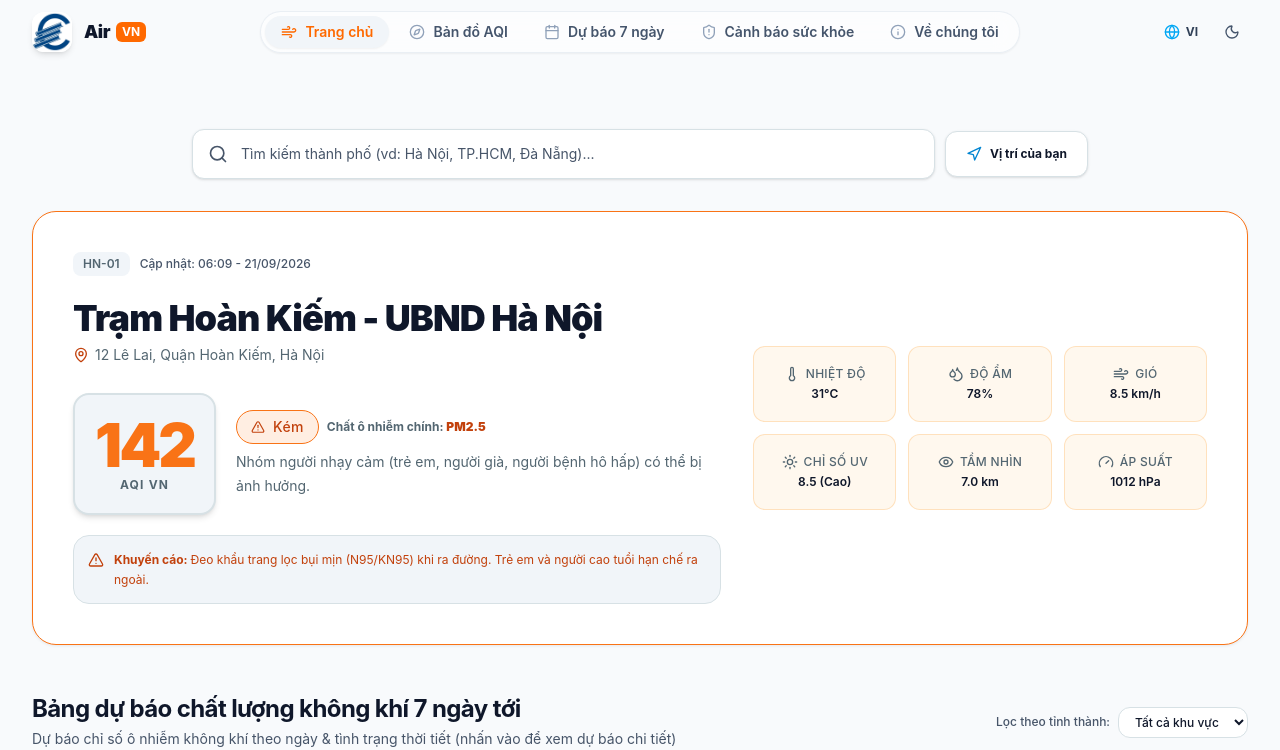
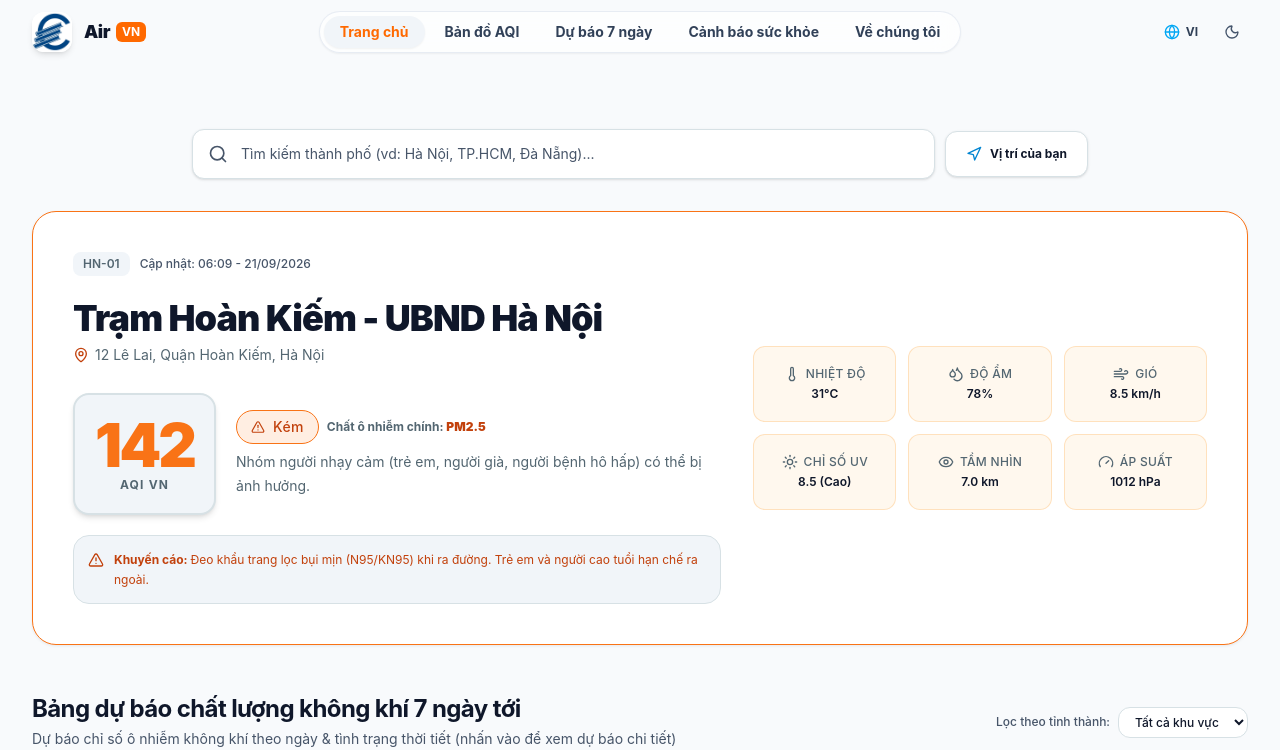
Before and after one commit to Duchuy-05/NCKH_Du-bao-chat-luong-khong-khi-AQI, a React (Vite) app in the folder frontend/: page / in a window 1280 px wide. Shown: the top 750 px of the page. Built offline with nearby package versions, Linux system fonts and the light colour scheme.

Commit message:
review UI header: bỏ icon

```diff
--- a/frontend/src/components/Header.tsx
+++ b/frontend/src/components/Header.tsx
@@ -3,7 +3,7 @@ import { useLocation, useNavigate } from 'react-router-dom';
 import { useTheme } from '../context/ThemeContext';
 import logoImg from '../assets/epu_logo.png';
 import { useLanguage } from '../context/LanguageContext';
-import { Sun, Moon, Globe, Menu, X, Wind, ShieldAlert, Compass, Calendar, Info } from 'lucide-react';
+import { Sun, Moon, Globe, Menu, X } from 'lucide-react';
 
 interface HeaderProps {
   onOpenAuth: (mode: 'login' | 'register') => void;
@@ -35,11 +35,11 @@ export const Header: React.FC<HeaderProps> = ({
   }, []);
 
   const navItems = [
-    { id: 'home', path: '/', labelKey: 'nav.home', icon: Wind },
-    { id: 'maps', path: '/maps', labelKey: 'nav.maps', icon: Compass },
-    { id: 'forecast', path: '/forecast', labelKey: 'nav.forecast', icon: Calendar },
-    { id: 'alerts', path: '/alerts', labelKey: 'nav.alerts', icon: ShieldAlert },
-    { id: 'about', path: '/about', labelKey: 'nav.about', icon: Info },
+    { id: 'home', path: '/', labelKey: 'nav.home' },
+    { id: 'maps', path: '/maps', labelKey: 'nav.maps' },
+    { id: 'forecast', path: '/forecast', labelKey: 'nav.forecast' },
+    { id: 'alerts', path: '/alerts', labelKey: 'nav.alerts' },
+    { id: 'about', path: '/about', labelKey: 'nav.about' },
   ];
 
   const handleNavClick = (path: string) => {
@@ -80,21 +80,22 @@ export const Header: React.FC<HeaderProps> = ({
         </div>
 
         {/* Desktop Navigation Links - Cột giữa (Capsule mờ bo tròn hoàn toàn) */}
-        <nav className="hidden lg:flex items-center justify-center p-1 rounded-full bg-white/60 dark:bg-slate-900/ backdrop-blur-md border border-slate-200/70 dark:border-slate-800/70 shadow-xs gap-1 justify-self-center">
+        <nav className="hidden lg:flex items-center justify-center p-1 rounded-full bg-white/70 dark:bg-slate-900/80 backdrop-blur-md border border-slate-200/80 dark:border-slate-800/80 shadow-xs gap-1 justify-self-center">
           {navItems.map((item) => {
-            const Icon = item.icon;
             const isActive = activePage === item.id;
             return (
               <button
                 key={item.id}
                 onClick={() => handleNavClick(item.path)}
-                className={`flex items-center justify-center gap-2 px-3.5 xl:px-4 py-1.5 rounded-full text-sm font-semibold whitespace-nowrap transition-all cursor-pointer ${isActive
-                  ? 'bg-slate-100 dark:bg-slate-800 text-orange-500 dark:text-orange-400 shadow-xs'
-                  : 'text-slate-600 dark:text-slate-300 hover:text-slate-900 dark:hover:text-white hover:bg-slate-100/60 dark:hover:bg-slate-800/50'
+                className={`relative group overflow-hidden flex items-center justify-center px-4 py-1.5 rounded-full text-sm font-bold whitespace-nowrap transition-all cursor-pointer ${isActive
+                  ? 'bg-slate-100 dark:bg-slate-800/90 text-orange-500 dark:text-orange-400 shadow-xs'
+                  : 'text-slate-700 dark:text-slate-200 hover:text-slate-950 dark:hover:text-white hover:bg-slate-100/60 dark:hover:bg-slate-800/50'
                   }`}
               >
-                <Icon className={`w-4 h-4 shrink-0 ${isActive ? 'text-orange-500 dark:text-orange-400' : 'text-slate-400'}`} />
-                <span className="whitespace-nowrap">{t(item.labelKey)}</span>
+                <span className="whitespace-nowrap z-10">{t(item.labelKey)}</span>
+                {!isActive && (
+                  <span className="absolute bottom-1 left-3 right-3 h-[2px] rounded-full bg-orange-500 scale-x-0 group-hover:scale-x-100 transition-transform duration-200 ease-out origin-center" />
+                )}
               </button>
             );
           })}
@@ -155,18 +156,16 @@ export const Header: React.FC<HeaderProps> = ({
         <div className="lg:hidden border-b border-slate-200 dark:border-slate-800 bg-white dark:bg-slate-900 px-4 pt-2 pb-6 space-y-2 shadow-2xl animate-in slide-in-from-top duration-200">
           <nav className="space-y-1">
             {navItems.map((item) => {
-              const Icon = item.icon;
               const isActive = activePage === item.id;
               return (
                 <button
                   key={item.id}
                   onClick={() => handleNavClick(item.path)}
-                  className={`w-full flex items-center gap-3 px-4 py-3 rounded-xl text-sm font-medium cursor-pointer ${isActive
-                    ? 'bg-orange-50 dark:bg-orange-950/40 text-orange-600 dark:text-orange-400 font-bold'
-                    : 'text-slate-600 dark:text-slate-300 hover:bg-slate-50 dark:hover:bg-slate-800'
+                  className={`w-full flex items-center px-4 py-3 rounded-xl text-sm font-bold cursor-pointer transition-colors ${isActive
+                    ? 'bg-orange-50 dark:bg-orange-950/40 text-orange-600 dark:text-orange-400'
+                    : 'text-slate-700 dark:text-slate-200 hover:bg-slate-50 dark:hover:bg-slate-800 hover:text-slate-950 dark:hover:text-white'
                     }`}
                 >
-                  <Icon className="w-5 h-5" />
                   <span>{t(item.labelKey)}</span>
                 </button>
               );
```
Also changed, not shown: 1 other file (tests, documents, lock files or other folders).
